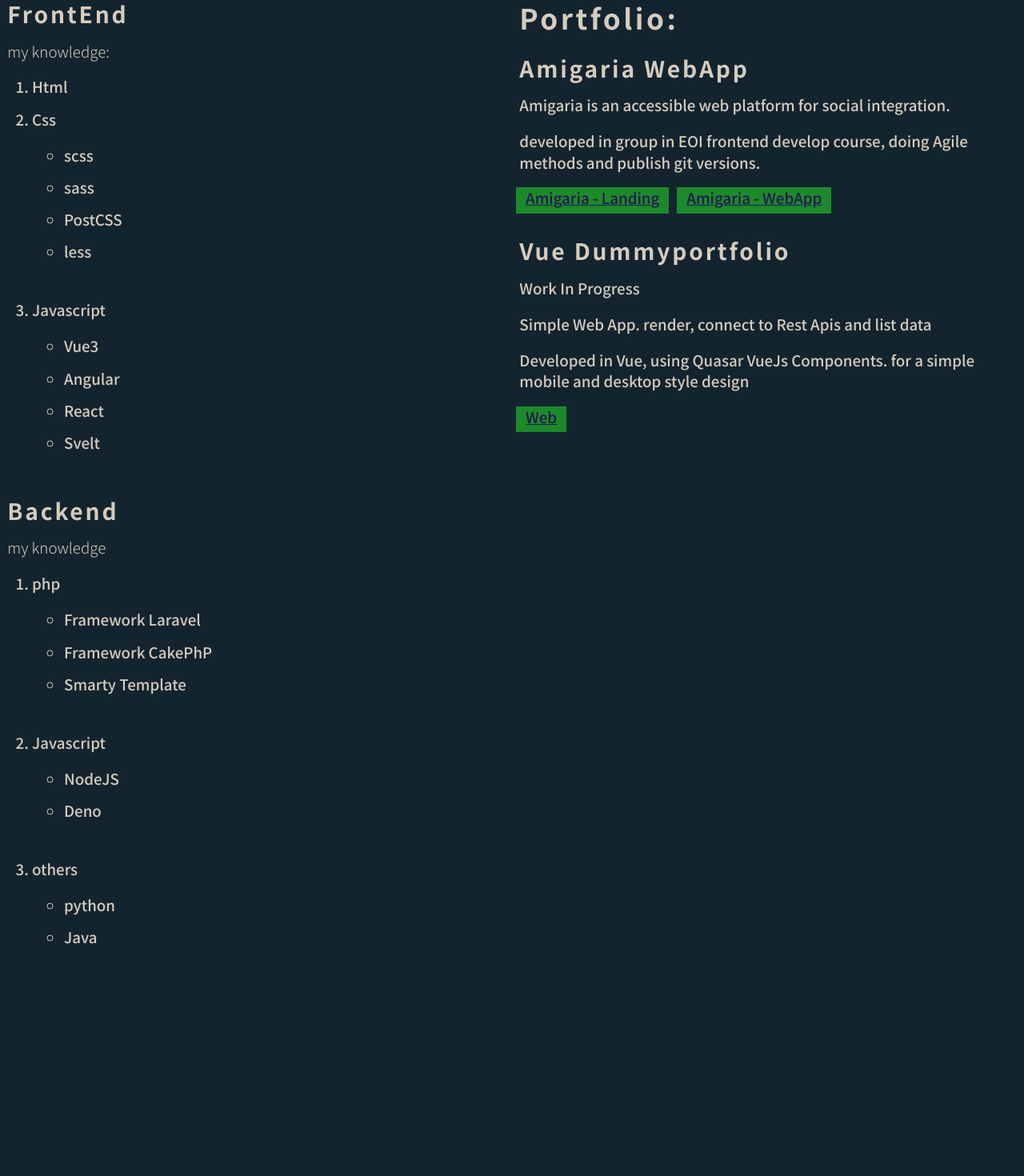
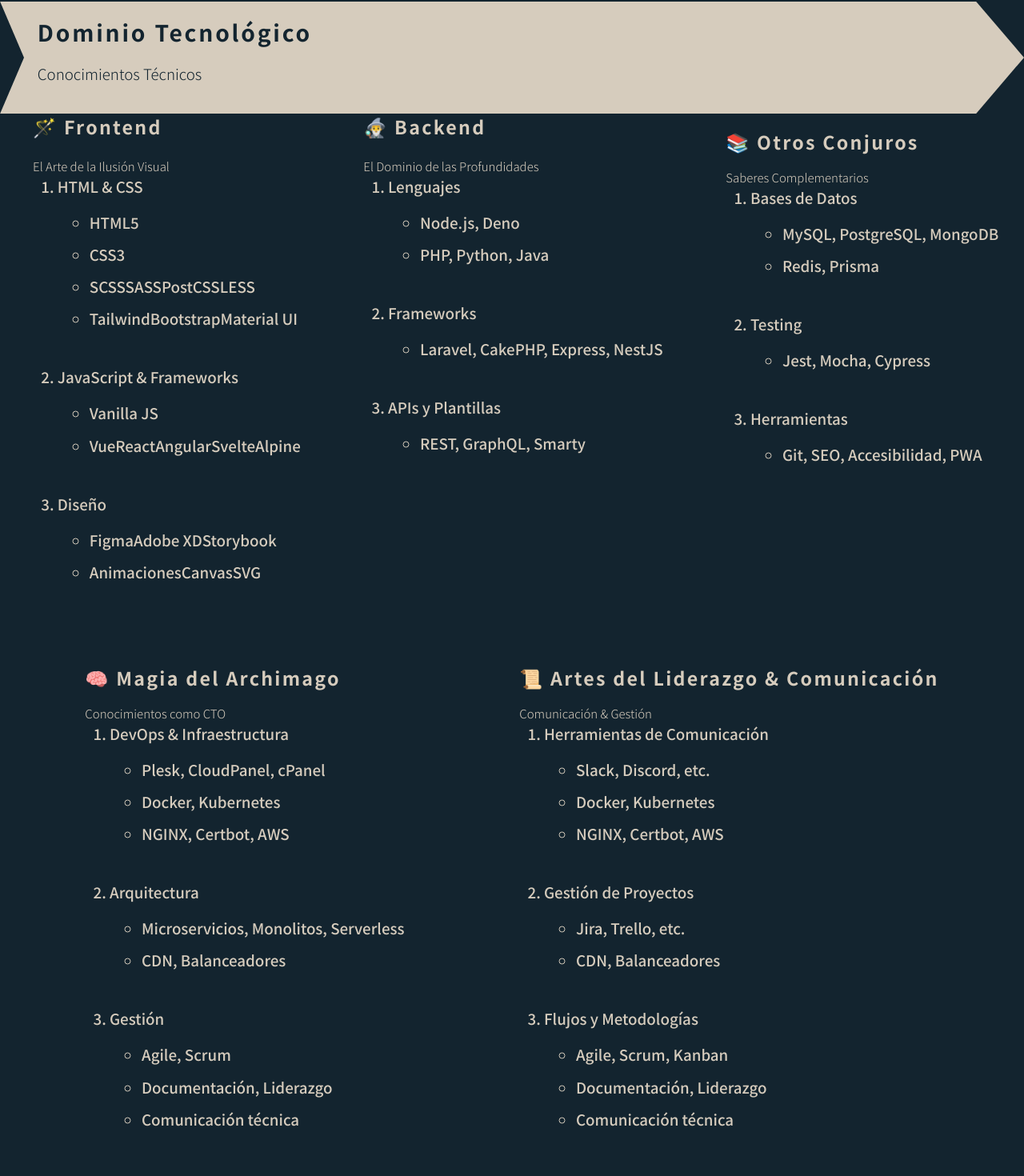
Before and after one commit to rmlgc/VueLanding, a Vue app: page / in a window 1280 px wide. Shown: the part 2458-3928 px from the top of the page at 80% size. Built offline with nearby package versions, Linux system fonts and the light colour scheme.

Commit message:
preparando el listado de Conocimientos Técnicos

```diff
--- a/src/App.vue
+++ b/src/App.vue
@@ -85,11 +85,14 @@
     <SectionResume id="elResume" ref="elResume" class="content section-card main-content"></SectionResume>
   </main>
   <main v-show="pageIsLoad" class=" ">
-    <SectionMyKnowledge id="elKnowledge" ref="elKnowledge" class="content section-card main-content">
+    <SectionMyKnowledge id="elKnowledge" ref="elKnowledge" class="content section-card ">
     </SectionMyKnowledge>
-    <SectionPortfolio id="elPortfolio" ref="elPortfolio" class="content section-card main-content"></SectionPortfolio>
   </main>
-  <SectionContact id="elContact" ref="elContact" class="content section-card main-content wrap-center"></SectionContact>
+  <main v-show="pageIsLoad" class=" ">
+    <SectionPortfolio id="elPortfolio" ref="elPortfolio" class="content section-card "></SectionPortfolio>
+  </main>
+  <SectionContact v-show="pageIsLoad" id="elContact" ref="elContact"
+    class="content section-card main-content wrap-center"></SectionContact>
   <footer>
     <a href="https://linktr.ee/rommelgc" target="_blank">Rommel Garcia Coronado</a>
   </footer>
--- a/src/components/Landing/SectionMyKnowledge.vue
+++ b/src/components/Landing/SectionMyKnowledge.vue
@@ -4,87 +4,224 @@
 </script>
 <template>
   <section>
+    <div class="title-tag">
+      <h3 class="text-body1">
+        Dominio Tecnológico
+      </h3>
+      <p class="text-body2">
+        Conocimientos Técnicos
+      </p>
+    </div>
     <div class="resume-content">
       <div id="resumeFrontend" class="resume-item resume-item--frontend">
-        <h3>FrontEnd</h3>
-        <p class="text-body2">my knowledge:</p>
+        <h4 class="text-body1">🪄 Frontend</h4>
+        <small class="text-body2">El Arte de la Ilusión Visual</small>
         <ol>
           <li>
-            Html
-          </li>
-          <li>
-            Css
+            HTML & CSS
             <ul>
               <li>
-                scss
+                <span>HTML5</span>
               </li>
               <li>
-                sass
+                <span>CSS3</span>
               </li>
               <li>
-                PostCSS
+                <span>SCSS</span>
+                <span>SASS</span>
+                <span>PostCSS</span>
+                <span>LESS</span>
               </li>
               <li>
-                less
+                <span>Tailwind</span>
+                <span>Bootstrap</span>
+                <span>Material UI</span>
               </li>
             </ul>
           </li>
           <li>
-            Javascript
+            JavaScript & Frameworks
             <ul>
               <li>
-                Vue3
+                <span>Vanilla JS</span>
               </li>
               <li>
-                Angular
+                <span>Vue</span>
+                <span>React</span>
+                <span>Angular</span>
+                <span>Svelte</span>
+                <span>Alpine</span>
+              </li>
+            </ul>
+          </li>
+          <li>
+            Diseño
+            <ul>
+              <li>
+                <span>Figma</span>
+                <span>Adobe XD</span>
+                <span>Storybook</span>
               </li>
               <li>
-                React
-              </li>
-              <li>
-                Svelt
+                <span>Animaciones</span>
+                <span>Canvas</span>
+                <span>SVG</span>
               </li>
             </ul>
           </li>
         </ol>
       </div>
       <div class="resume-item resume-item--backend">
-        <h3>Backend</h3>
-        <p class="text-body2">my knowledge</p>
+        <h4 class="text-body1">🧙‍♂️ Backend</h4>
+        <small class="text-body2">El Dominio de las Profundidades</small>
         <ol>
           <li>
-            php
+            Lenguajes
             <ul>
               <li>
-                Framework Laravel
+                Node.js, Deno
               </li>
               <li>
-                Framework CakePhP
-              </li>
-              <li>
-                Smarty Template
+                PHP, Python, Java
               </li>
             </ul>
           </li>
           <li>
-            Javascript
+            Frameworks
             <ul>
               <li>
-                NodeJS
-              </li>
-              <li>
-                Deno
+                Laravel, CakePHP, Express, NestJS
               </li>
             </ul>
           </li>
           <li>
-            others
+            APIs y Plantillas
             <ul>
               <li>
-                python
+                REST, GraphQL, Smarty
+              </li>
+            </ul>
+          </li>
+        </ol>
+      </div>
+      <div class="resume-item resume-item--others">
+        <h4>📚 Otros Conjuros</h4>
+        <small class="text-body2">Saberes Complementarios</small>
+        <ol>
+          <li>
+            Bases de Datos
+            <ul>
+              <li>
+                MySQL, PostgreSQL, MongoDB
               </li>
               <li>
-                Java
+                Redis, Prisma
+              </li>
+            </ul>
+          </li>
+          <li>
+            Testing
+            <ul>
+              <li>
+                Jest, Mocha, Cypress
+              </li>
+            </ul>
+          </li>
+          <li>
+            Herramientas
+            <ul>
+              <li>
+                Git, SEO, Accesibilidad, PWA
+              </li>
+            </ul>
+          </li>
+        </ol>
+      </div>
+      <div class="resume-item resume-item--others">
+        <h4>🧠 Magia del Archimago</h4>
+        <small class="text-body2">Conocimientos como CTO</small>
+        <ol>
+          <li>
+            DevOps & Infraestructura
+            <ul>
+              <li>
+                Plesk, CloudPanel, cPanel
+              </li>
+              <li>
+                Docker, Kubernetes
+              </li>
+              <li>
+                NGINX, Certbot, AWS
+              </li>
+            </ul>
+          </li>
+          <li>
+            Arquitectura
+            <ul>
+              <li>
+                Microservicios, Monolitos, Serverless
+              </li>
+              <li>
+                CDN, Balanceadores
+              </li>
+            </ul>
+          </li>
+          <li>
+            Gestión
+            <ul>
+              <li>
+                Agile, Scrum
+              </li>
+              <li>
+                Documentación, Liderazgo
+              </li>
+              <li>
+                Comunicación técnica
+              </li>
+            </ul>
+          </li>
+        </ol>
+      </div>
+      <div class="resume-item resume-item--others">
+        <h4>📜 Artes del Liderazgo & Comunicación</h4>
+        <small class="text-body2">Comunicación & Gestión</small>
+        <ol>
+          <li>
+            Herramientas de Comunicación
+            <ul>
+              <li>
+                Slack, Discord, etc.
+              </li>
+              <li>
+                Docker, Kubernetes
+              </li>
+              <li>
+                NGINX, Certbot, AWS
+              </li>
+            </ul>
+          </li>
+          <li>
+            Gestión de Proyectos
+            <ul>
+              <li>
+                Jira, Trello, etc.
+              </li>
+              <li>
+                CDN, Balanceadores
+              </li>
+            </ul>
+          </li>
+          <li>
+            Flujos y Metodologías
+            <ul>
+              <li>
+                Agile, Scrum, Kanban
+              </li>
+              <li>
+                Documentación, Liderazgo
+              </li>
+              <li>
+                Comunicación técnica
               </li>
             </ul>
           </li>
@@ -122,4 +259,14 @@
     &--right {}
   }
 }
+
+.resume-content {
+  display: flex;
+  gap: 2rem;
+  flex-flow: row;
+  flex-wrap: nowrap;
+  flex-wrap: wrap;
+  justify-content: space-evenly;
+  align-items: flex-start;
+}
 </style>
--- a/src/components/Landing/SectionResume.vue
+++ b/src/components/Landing/SectionResume.vue
@@ -19,9 +19,9 @@
         </div>
       </div>
     </div>
-
+    <div class="academic-timeline">
       <h3 class="title-tag">Academic grade</h3>
-    <ul>
+      <ul class="academic-timeline-content">
         <li>
           FP grado superior DAW (Desarrollo de Aplicaciones Web)
         </li>
@@ -29,7 +29,7 @@
           FP grado medio SMR (Sistemas Microinformaticos y Redes)
         </li>
       </ul>
-
+    </div>
   </section>
 </template>
 <style scoped lang="scss">
@@ -64,4 +64,16 @@
     &--right {}
   }
 }
+
+.academic-timeline {
+  padding: 1rem 0px;
+
+  &-content {
+    width: 100%;
+    display: flex;
+    flex-wrap: wrap;
+    flex-flow: row;
+    gap: 2rem;
+  }
+}
 </style>
```
Lines whose indentation alone changed are shown as unchanged.
